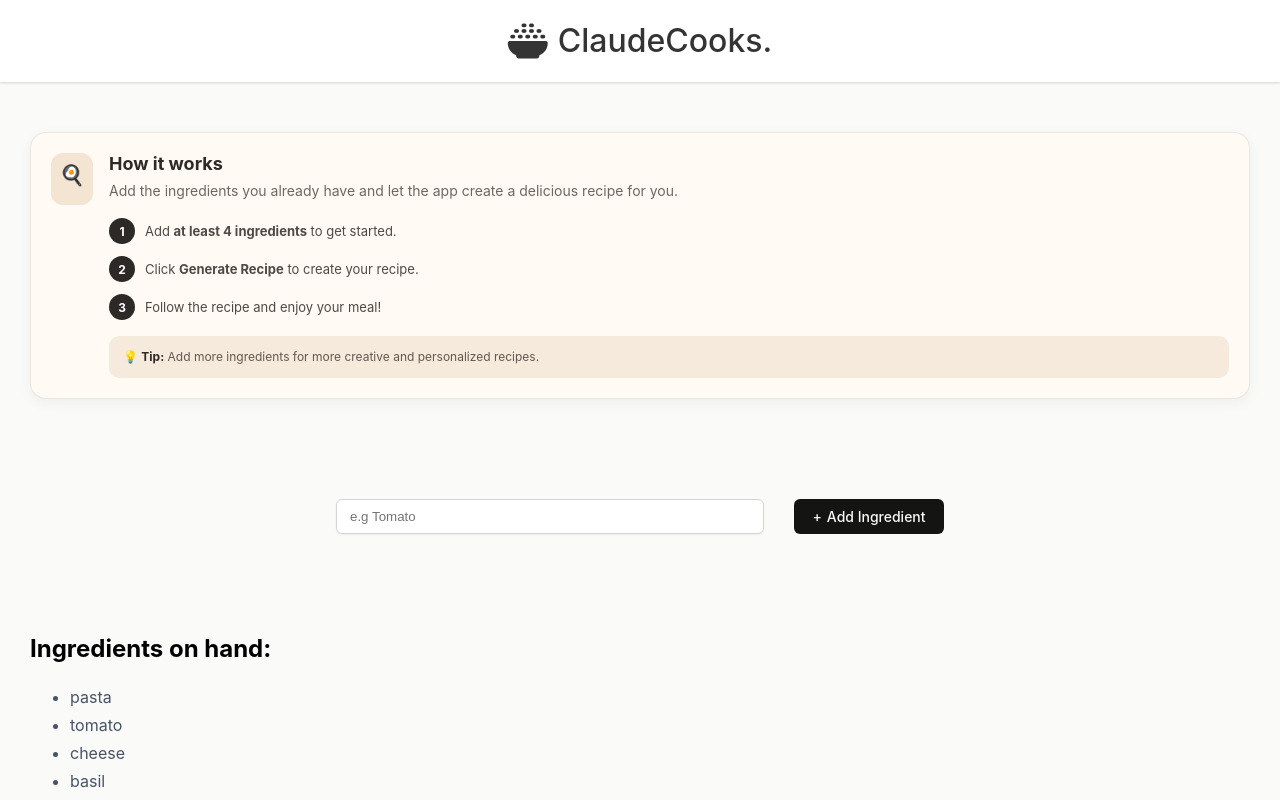
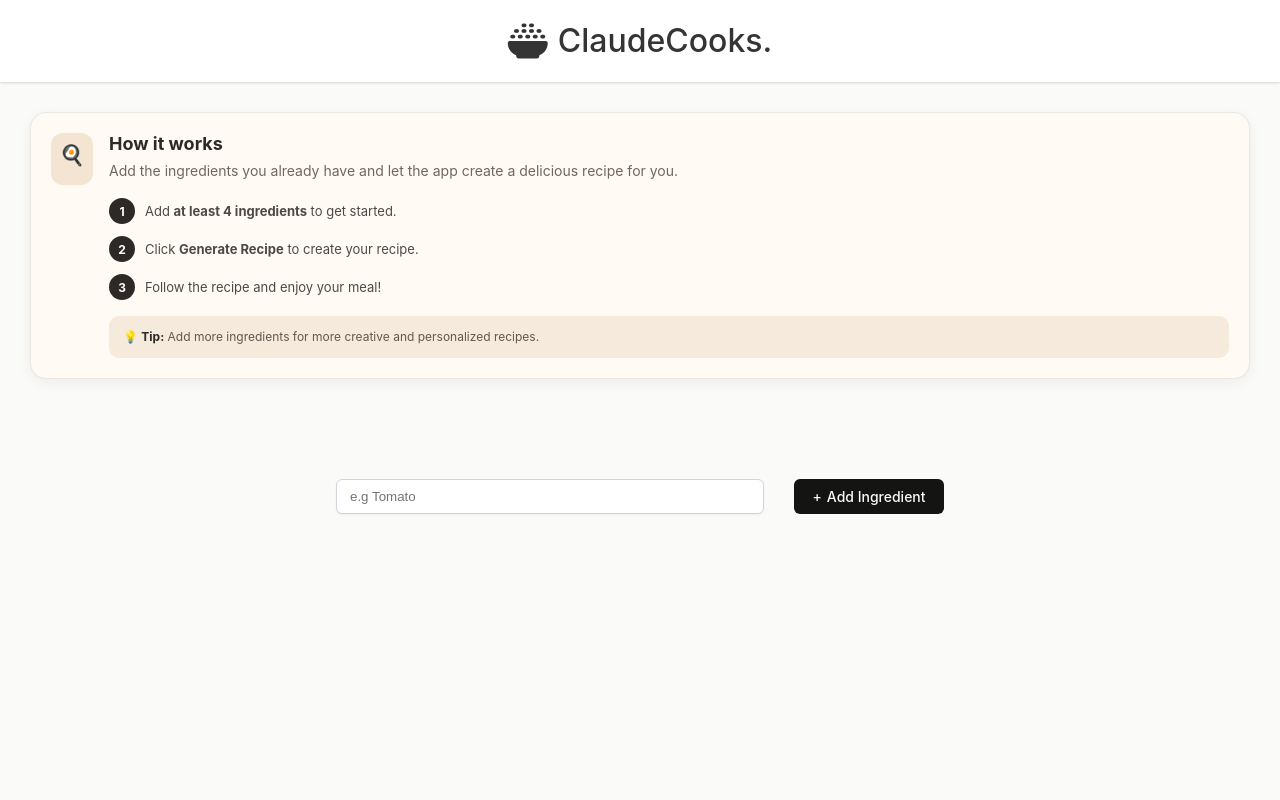
Before and after one commit to Julio1609/ChefClaude, a React (Vite) app: page / in a window 1280 px wide. Shown: the top 800 px of the page. Built offline with nearby package versions, Linux system fonts and the light colour scheme.

Commit message:
Note addition

```diff
--- a/src/Form.jsx
+++ b/src/Form.jsx
@@ -5,8 +5,7 @@ import Note from "./Note"
 // import{ getRecipeFromChefClaude }from "./ai"
 
 function Form(){
-   const [ingredients, setIngredients] = React.useState(['pasta', 'tomato', 'cheese', 'basil'])
-
+   const [ingredients, setIngredients] = React.useState([])
    const [loading, setLoading] = React.useState(false)
 
    const [recipeText, setRecipeText] = React.useState("")
--- a/src/index.css
+++ b/src/index.css
@@ -11,6 +11,10 @@ body{
     background-color: rgb(255, 255, 255);
     align-items: center;
     box-shadow: 0px 1px 3px 0px rgba(0, 0, 0, 0.10), 0px 1px 2px 0px rgba(0, 0, 0, 0.06);
+    position: sticky;
+    top: 0;
+    z-index: 1000;
+    margin-bottom: 0;
   }
 
   header h1{
@@ -165,7 +169,7 @@ section h2{
   display: flex;
   gap: 16px;
   padding: 20px;
-  margin: 20px 0;
+  margin: 0 0 20px 0;
   border: 1px solid rgba(0, 0, 0, 0.08);
   border-radius: 16px;
   background: #fffaf3;
```
